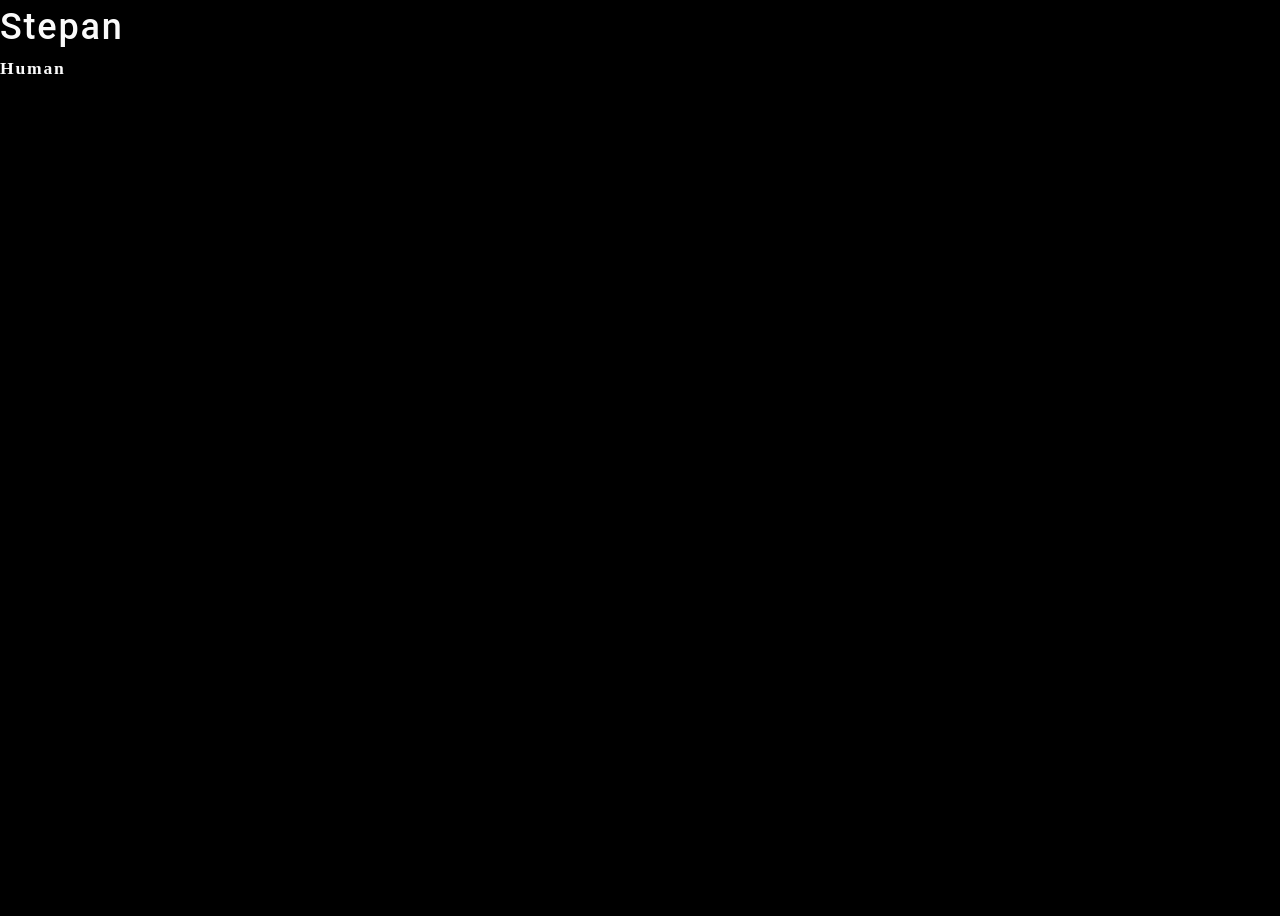
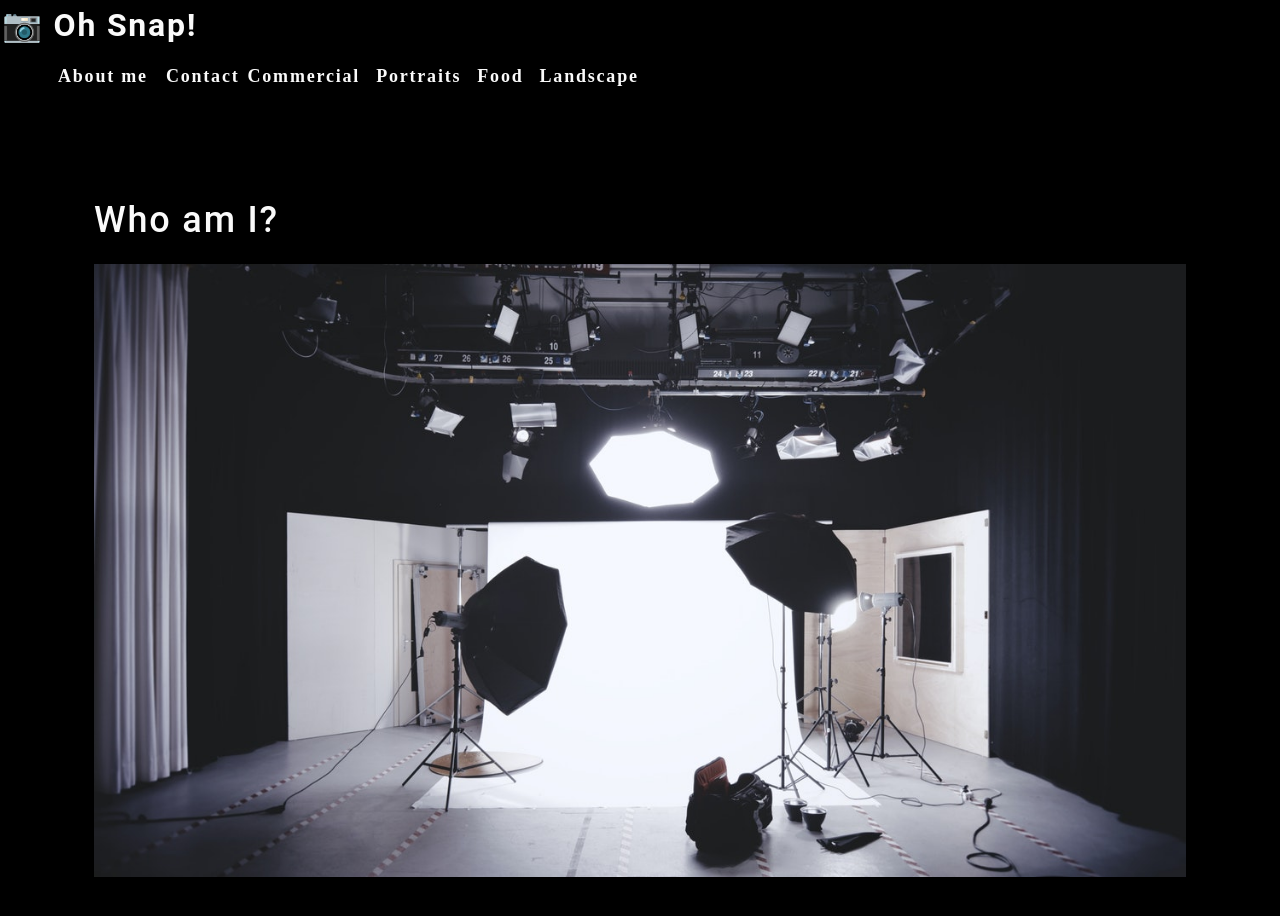
Before and after one commit to elfsvet/photo-port, a React (Create React App) app: page / in a window 1280 px wide. Shown: the top 916 px of the page. Before the commit the page ends 800 px from the top, so only its background shows below. Built offline with nearby package versions, Linux system fonts and the light colour scheme.

Commit message:
finished first class

```diff
--- a/src/App.js
+++ b/src/App.js
@@ -1,12 +1,18 @@
 import React from 'react';
 // import logo from './logo.svg';
 import './App.css';
-import About from './components/About'
+import About from './components/About';
+import Nav from './components/Nav';
 // JSX
 function App() {
   return (
+    <div>
+      <Nav/>
+      <main>
 
-    <About />
+        <About/>
+      </main>
+    </div>
   );
 }
 
--- a/src/components/About.js
+++ b/src/components/About/index.js
@@ -1,5 +1,5 @@
 import React from 'react';
-// import logo from './logo.svg';
+import coverImage from '../../assets/cover/cover-image.jpg'
 
 const About = () => {
   return (
@@ -7,10 +7,12 @@
       // React.createElement('h1',{}, 'Stepan'),
       // React.createElement('p',{}, 'breed: Human')
     // ])
-    <div>
-      <h1>Stepan</h1>
-      <p>Human</p>
-    </div>
+    <section className="my-5">
+      <h1 id="about">Who am I?</h1>
+
+      <img src={coverImage} className="my-2" style={{width: "100%"}} alt="cover"/>
+    </section>
+
   );
 }
 
--- /dev/null
+++ b/src/components/Nav/index.js
@@ -0,0 +1,61 @@
+import React from 'react';
+import { capitalizeFirstLetter } from '../../utils/helpers';
+const categories = [
+    {
+        name: "commercial",
+        description: "Photos of grocery stores, food trucks, and other commercial projects",
+    },
+    {
+        name: "portraits",
+        description: "Portraits of people in my life"
+    },
+    {
+        name: "food",
+        description: "Delicious delicacies"
+    },
+    {
+        name: "landscape",
+        description: "Fields, farmhouses, waterfalls, and the beauty of nature",
+    },
+];
+
+const categorySelected = (name) => {
+    console.log(`${name} clicked`);
+}
+
+const Nav = () => {
+    return (
+        <header>
+            <h2>
+                <a href="/">
+                    <span role="img" aria-label='camera'> 📷</span> Oh Snap!
+                </a>
+            </h2>
+            <nav>
+                <ul className='flex-row'>
+                    <li className='mx-2'>
+                        <a href="#about">
+                            About me
+                        </a>
+                    </li>
+                    <li>
+                        <span>Contact</span>
+                    </li>
+                    {/* the single element should be return from map. that's why we use () not {} */}
+                    {categories.map((category) => (
+                        <li
+                            className="mx-1"
+                            key={category.name}>
+                                {/* if we wont have anonymous function it will call the function on render of the components */}
+                            <span onClick={() => categorySelected(category.name)}>
+                                {capitalizeFirstLetter(category.name)}
+                            </span>
+                        </li>
+                    ))}
+                </ul>
+            </nav>
+        </header>
+    );
+};
+
+export default Nav;
--- a/src/utils/helpers.js
+++ b/src/utils/helpers.js
@@ -1,5 +1,5 @@
 export function capitalizeFirstLetter(string) {
-  return string.charAt(0).toUpperCase() + string.slice(1);
+  return string.trim().charAt(0).toUpperCase() + string.trim().slice(1);
 }
 
 export function validateEmail(email) {
```
